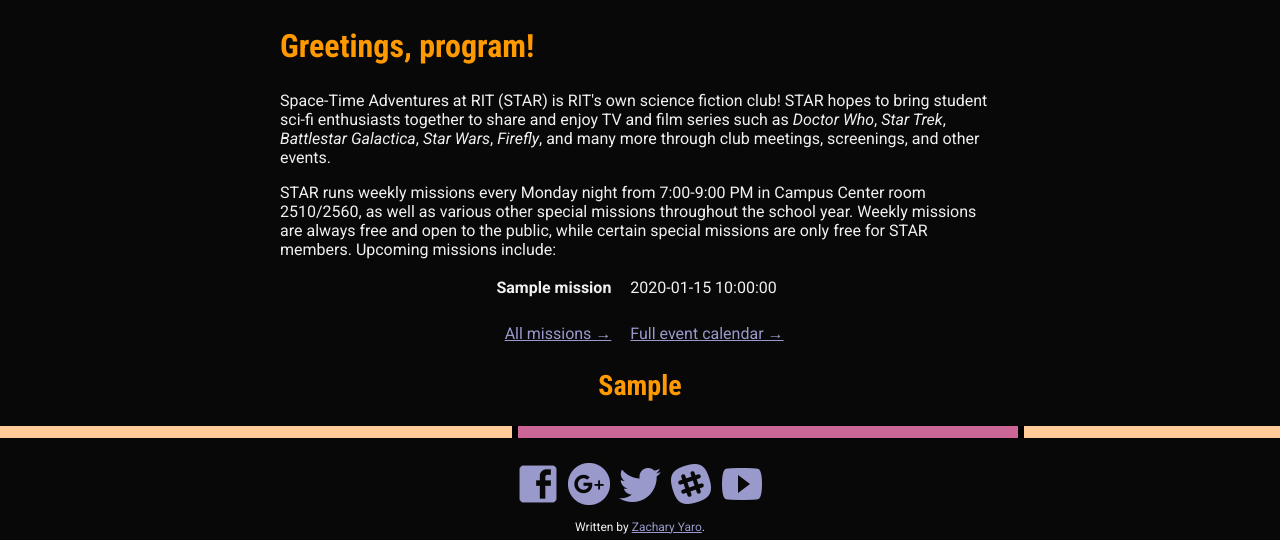
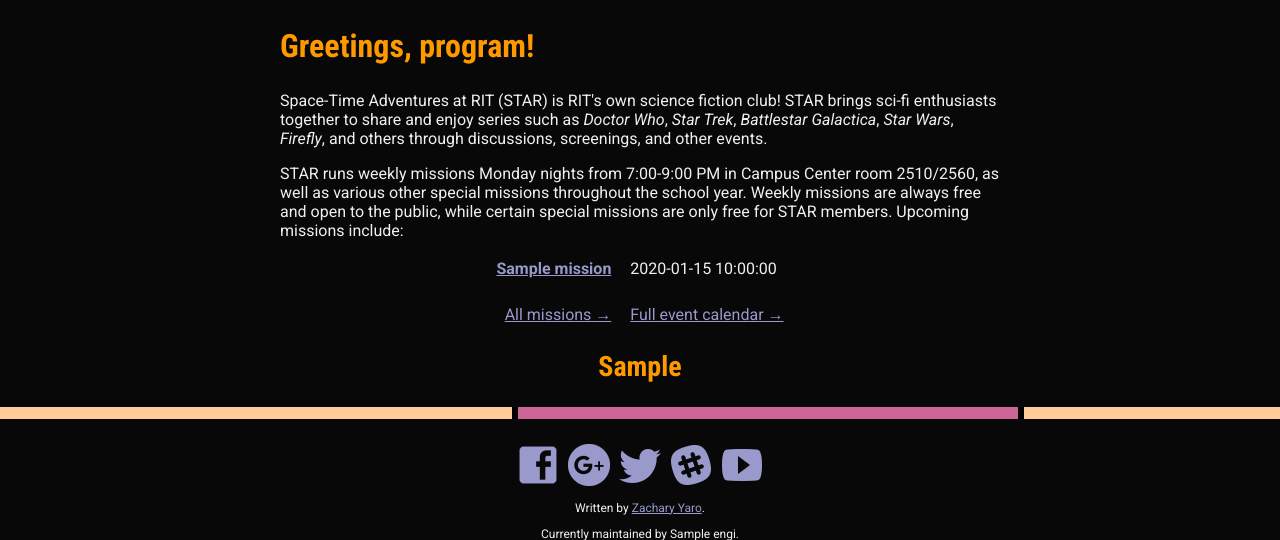
Before and after one commit to RITSTARClub/star-site, a Python web app: template templates/home.html in a window 1280 px wide. Shown: the part 155-695 px from the top of the page. Run offline with Jinja, Linux system fonts and the light colour scheme; the template is opened without the code that fills it: most values are stand-ins (such as "Sample title", 1, 10 or a date in 2020).

Commit message:
Slightly condense home page text

```diff
--- a/templates/home.html
+++ b/templates/home.html
@@ -3,16 +3,16 @@
 <section>
 	<h1>Greetings, program!</h1>
 	<p>
-		Space-Time Adventures at RIT (STAR) is RIT's own science fiction club! STAR hopes to bring student sci-fi enthusiasts together to share and enjoy TV and film series such as <i>Doctor Who</i>, <i>Star Trek</i>, <i>Battlestar Galactica</i>, <i>Star Wars</i>, <i>Firefly</i>, and many more through club meetings, screenings, and other events.
+		Space-Time Adventures at RIT (STAR) is RIT's own science fiction club!  STAR brings sci-fi enthusiasts together to share and enjoy series such as <i>Doctor Who</i>, <i>Star Trek</i>, <i>Battlestar Galactica</i>, <i>Star Wars</i>, <i>Firefly</i>, and others through discussions, screenings, and other events.
 	</p>
 	<p>
-		STAR runs weekly missions every Monday night from 7:00-9:00 PM in Campus Center room 2510/2560, as well as various other special missions throughout the school year.  Weekly missions are always free and open to the public, while certain special missions are only free for STAR members.  Upcoming missions include:
+		STAR runs weekly missions Monday nights from 7:00-9:00 PM in Campus Center room 2510/2560, as well as various other special missions throughout the school year.  Weekly missions are always free and open to the public, while certain special missions are only free for STAR members.  Upcoming missions include:
 	</p>
 
 	<table class="simpleTable">
 		{% for mission in missions %}
 			<tr>
-				<td><SPaN href="/missions/info?id={{ mission.id }}"><strong>{{ mission.title }}</strong></SPaN></td>
+				<td><a href="/missions/info?id={{ mission.id }}"><strong>{{ mission.title }}</strong></a></td>
 				<td>{{ mission.pretty_date|safe }}</td>
 			</tr>
 		{% else %}
```
